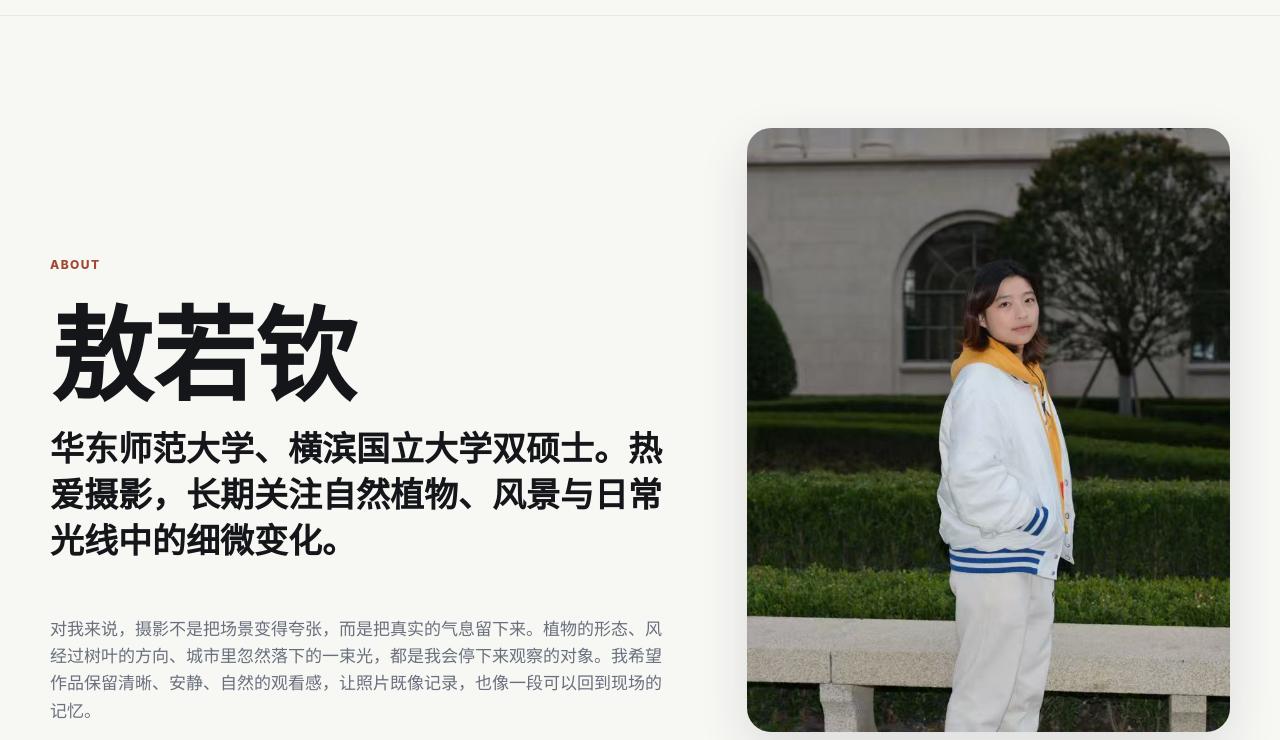
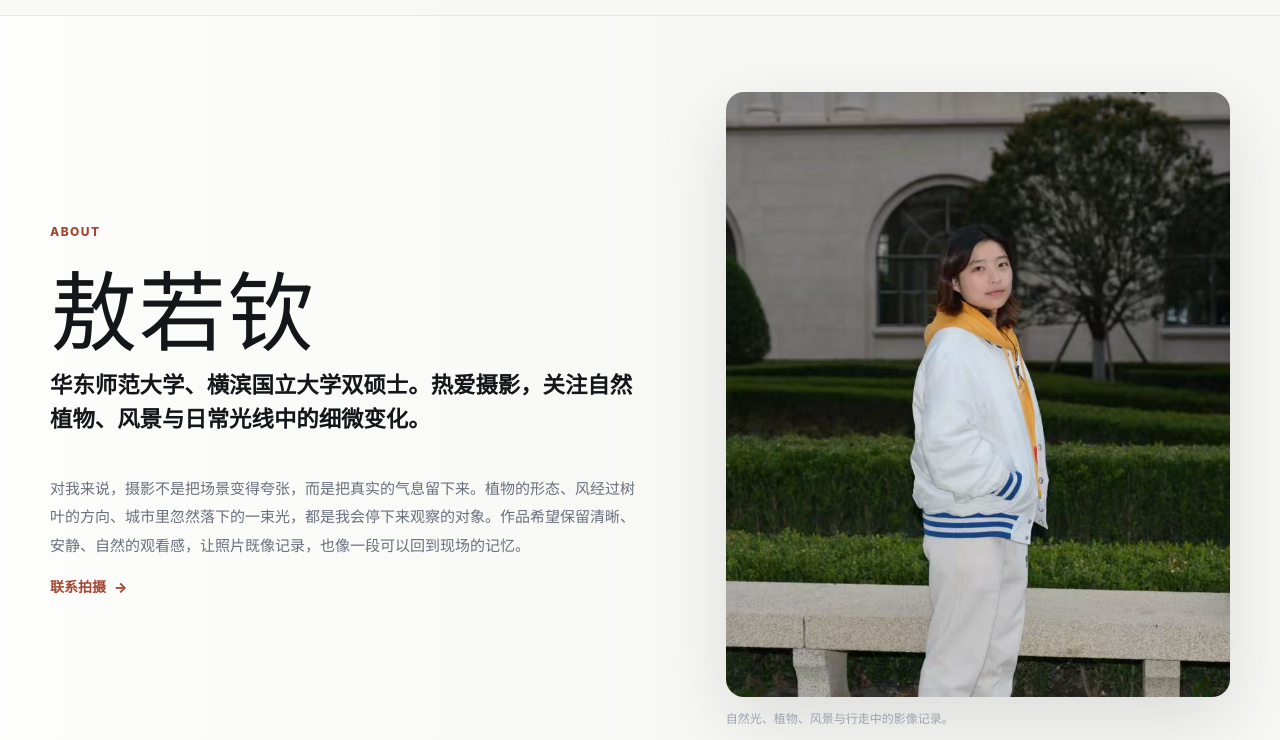
Before and after one commit to Demon0906/Demon0906.github.io, a plain HTML site: page about.html in a window 1280 px wide. Shown: the part 55-795 px from the top of the page. Drawn offline with Linux system fonts and the light colour scheme.

Commit message:
Refine about page hero layout

```diff
--- a/about.html
+++ b/about.html
@@ -28,10 +28,10 @@
           <p class="eyebrow">About</p>
           <h1 id="profile-title">敖若钦</h1>
           <p class="profile-lead">
-            华东师范大学、横滨国立大学双硕士。热爱摄影，长期关注自然植物、风景与日常光线中的细微变化。
+            华东师范大学、横滨国立大学双硕士。热爱摄影，关注自然植物、风景与日常光线中的细微变化。
           </p>
           <p>
-            对我来说，摄影不是把场景变得夸张，而是把真实的气息留下来。植物的形态、风经过树叶的方向、城市里忽然落下的一束光，都是我会停下来观察的对象。我希望作品保留清晰、安静、自然的观看感，让照片既像记录，也像一段可以回到现场的记忆。
+            对我来说，摄影不是把场景变得夸张，而是把真实的气息留下来。植物的形态、风经过树叶的方向、城市里忽然落下的一束光，都是我会停下来观察的对象。作品希望保留清晰、安静、自然的观看感，让照片既像记录，也像一段可以回到现场的记忆。
           </p>
           <a class="text-link" href="index.html#contact">联系拍摄</a>
         </div>
--- a/styles.css
+++ b/styles.css
@@ -669,7 +669,9 @@ h3 {
 }
 
 .detail-page {
-  background: #f7f7f4;
+  background:
+    linear-gradient(90deg, rgba(255, 255, 255, 0.78), rgba(255, 255, 255, 0) 58%),
+    #f7f7f4;
 }
 
 .detail-header {
@@ -714,54 +716,64 @@ h3 {
 
 .profile-hero {
   display: grid;
-  grid-template-columns: minmax(0, 1fr) minmax(320px, 0.78fr);
-  gap: clamp(30px, 6vw, 82px);
-  align-items: end;
-  padding: clamp(58px, 9vw, 112px) 0 76px;
+  grid-template-columns: minmax(0, 0.86fr) minmax(340px, 0.74fr);
+  gap: clamp(36px, 7vw, 96px);
+  align-items: center;
+  min-height: calc(100vh - 74px);
+  padding: clamp(42px, 7vw, 76px) 0;
 }
 
 .profile-copy {
   display: grid;
-  gap: 18px;
+  gap: 16px;
+  align-content: center;
 }
 
 .profile-copy h1 {
   margin-bottom: 0;
   color: var(--ink);
-  font-size: clamp(56px, 8vw, 112px);
+  font-family: "Songti SC", "Noto Serif SC", "Hiragino Mincho ProN", "Yu Mincho", Georgia, serif;
+  font-size: clamp(58px, 6.8vw, 108px);
+  font-weight: 500;
+  letter-spacing: 0.02em;
+  line-height: 0.96;
 }
 
 .profile-lead {
-  max-width: 760px;
+  max-width: 650px;
   color: var(--ink);
-  font-size: clamp(22px, 3vw, 34px);
-  font-weight: 720;
-  line-height: 1.35;
+  font-size: clamp(18px, 1.75vw, 24px);
+  font-weight: 620;
+  line-height: 1.52;
 }
 
 .profile-copy p:not(.eyebrow):not(.profile-lead) {
-  max-width: 720px;
+  max-width: 620px;
   margin-bottom: 0;
   color: var(--muted);
-  font-size: 17px;
+  font-size: 15px;
+  line-height: 1.9;
 }
 
 .profile-photo-card {
   margin: 0;
+  justify-self: end;
+  width: min(100%, 520px);
 }
 
 .profile-photo-card img {
   width: 100%;
-  aspect-ratio: 4 / 5;
+  aspect-ratio: 5 / 6;
   object-fit: cover;
-  border-radius: 24px;
-  box-shadow: var(--shadow);
+  object-position: 54% center;
+  border-radius: 18px;
+  box-shadow: 0 24px 70px rgba(37, 43, 52, 0.13);
 }
 
 .profile-photo-card figcaption {
   margin-top: 12px;
   color: var(--quiet);
-  font-size: 13px;
+  font-size: 12px;
 }
 
 .detail-section {
@@ -902,7 +914,12 @@ h3 {
   }
 
   .profile-hero {
+    min-height: auto;
     padding-top: 46px;
+  }
+
+  .profile-photo-card {
+    justify-self: stretch;
   }
 }
 
@@ -975,6 +992,18 @@ h3 {
     border-radius: 18px;
   }
 
+  .profile-copy h1 {
+    font-size: clamp(48px, 18vw, 70px);
+  }
+
+  .profile-lead {
+    font-size: 17px;
+  }
+
+  .profile-copy p:not(.eyebrow):not(.profile-lead) {
+    font-size: 14px;
+  }
+
   .detail-section {
     padding: 54px 0;
   }
```
